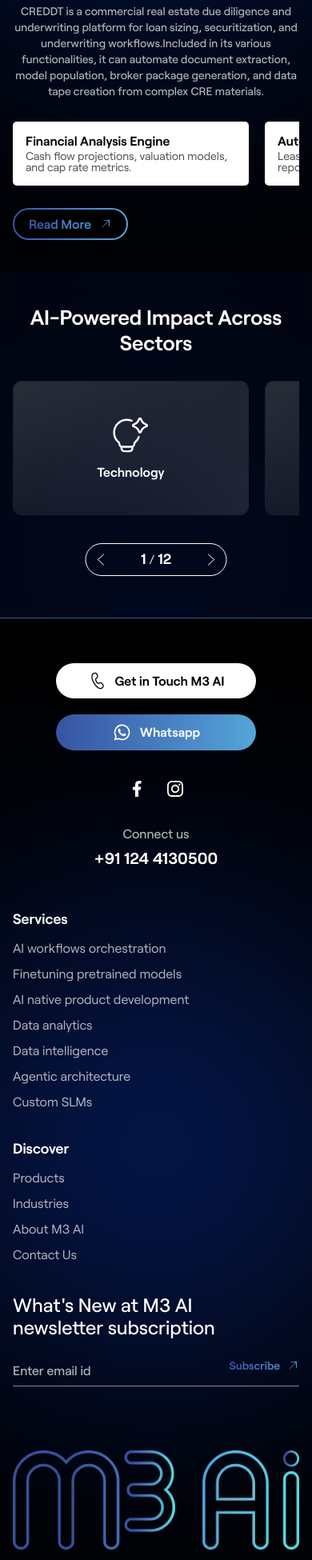
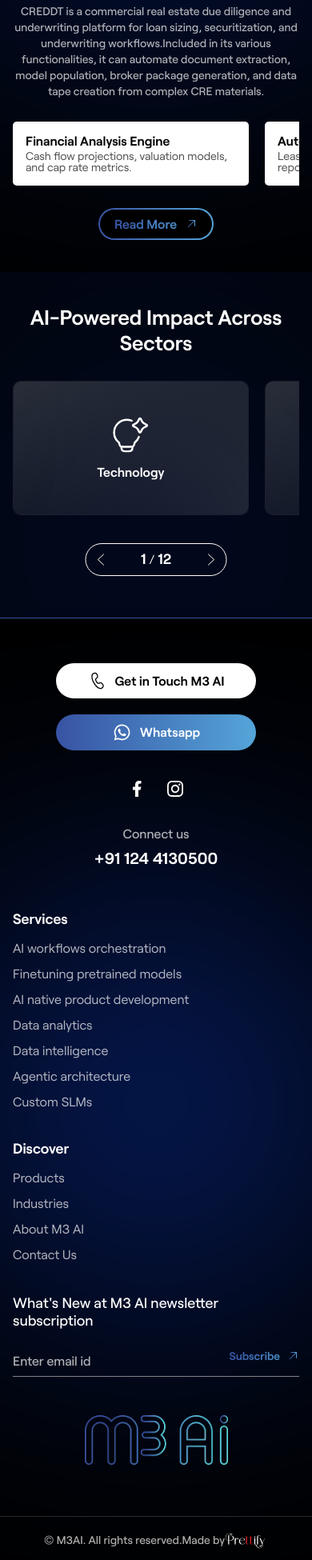
Before and after one commit to mauryadeepakprettify/m3ai, a Next.js app: page / in a window 390 px wide. Shown: the part 2602-4552 px from the top of the page at 80% size. Built offline with nearby package versions, Linux system fonts and the light colour scheme.

Commit message:
fix: footer

```diff
--- a/src/components/organisms/Footer.jsx
+++ b/src/components/organisms/Footer.jsx
@@ -108,8 +108,8 @@
           </div>
           <div className="flex flex-3 flex-col justify-between">
             <div>
-              <h3 className="mb-2 text-[24px] leading-[28px] font-medium">
-                What's New at M3 AI <br /> newsletter subscription
+              <h3 className="mb-2 text-[18px] leading-[22px] font-medium lg:max-w-[300px] lg:text-[24px] lg:leading-[28px]">
+                What's New at M3 AI newsletter subscription
               </h3>
               <form className="relative" onSubmit={(e) => e.preventDefault()}>
                 <Input
@@ -132,7 +132,7 @@
               </form>
             </div>
             <Image
-              className="mx-auto mt-20 w-full md:w-1/2 lg:w-full"
+              className="mx-auto mt-12 lg:mt-20 w-1/2 lg:w-full"
               src="/icons/m3ai-outline.webp"
               alt="icon"
               width={397}
--- a/src/components/pages/Home/OurProducts.jsx
+++ b/src/components/pages/Home/OurProducts.jsx
@@ -79,8 +79,8 @@
               ))}
             </Slider>
             </div>
-            <Link className="mt-6 block" href="/product/creddt">
-              <Button child="gradient">Read More</Button>
+            <Link className="mt-6 block w-full" href="/product/creddt">
+              <Button className="mx-auto block lg:mx-0" child="gradient">Read More</Button>
             </Link>
           </div>
         </div>
```
